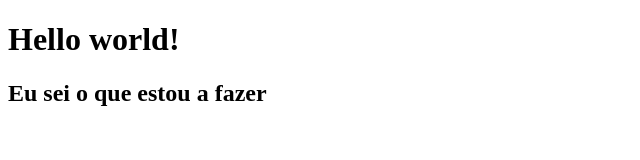
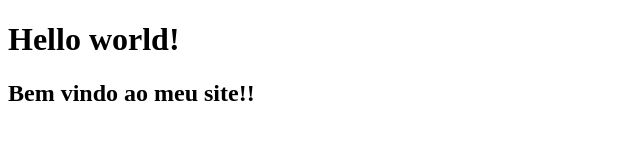
Before and after one commit to enzinbrabo/omeuprojetohtml, a plain HTML site: page index.html in a window 1280 px wide. Shown: the whole page, without its empty margins (0-640 px from the left). Drawn offline with Linux system fonts and the light colour scheme.

Commit message:
bem vindo a minha pagina , nova alteracao .

```diff
--- a/index.html
+++ b/index.html
@@ -10,7 +10,7 @@
         Hello world!
     </h1>
     <h2>
-        Eu sei o que estou a fazer
+        Bem vindo ao meu site!!
 
     </h2>
 </body>
```
